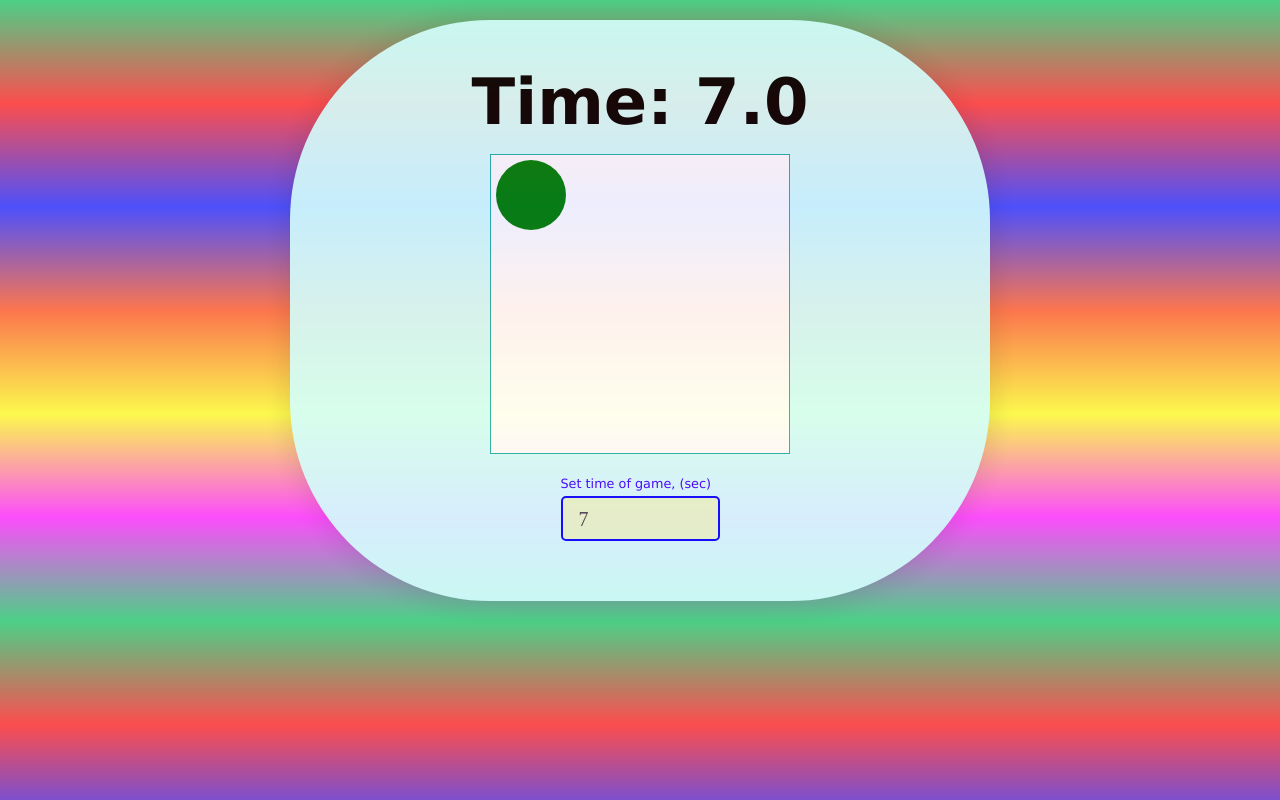
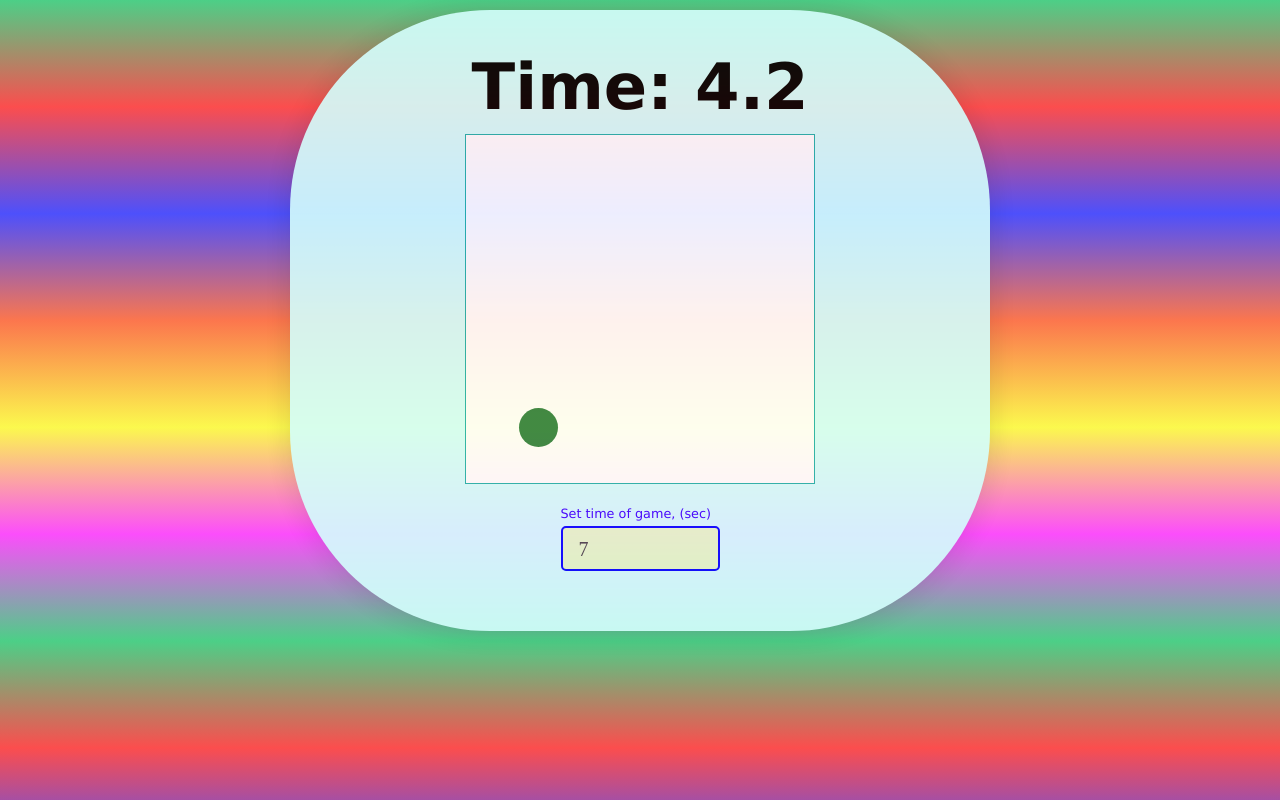
Before and after one commit to Eyeofatiger/Click-on-circle-Game-, a plain HTML site: page index.html in a window 1280 px wide. Both pictures are taken after a click on the button "Start". Drawn offline with Linux system fonts and the light colour scheme.

Commit message:
Ready to play

```diff
--- a/css/style.css
+++ b/css/style.css
@@ -11,7 +11,7 @@ body {
   display: flex;
   justify-content: center;
   align-items: center;
-  padding: 20px;
+  padding: 10px;
   overflow: hidden;
   background: linear-gradient(rgba(0, 187, 84, 0.7), rgba(250, 2, 2, 0.7), rgba(2, 6, 250, 0.7),
                                 rgba(250, 60, 2, 0.7), rgba(250, 246, 2, 0.7),
@@ -29,7 +29,7 @@ body {
 }
 
 .header {
-  padding: 15px;
+  padding: 10px;
   text-align: center;
   font: bold 32px Verdana, sans-serif;
 }
@@ -87,10 +87,8 @@ body {
   justify-content: center;
   border: 1px solid lightseagreen;
   background: lightyellow;
-  min-height: 300px;
-  min-width: 300px;
-  max-width: 300px;
-  max-height: 300px;
+  height: 350px;
+  width: 350px;
 }
 
 .hide {
--- a/js/script.js
+++ b/js/script.js
@@ -1,33 +1,99 @@
 let btnStart = document.querySelector("#start"),
     bgGame = document.getElementById("game"),
-    quantity = 0;
+    quantity = 0,
+    gameTime = document.getElementById("time"),
+    timeHeader = document.getElementById("time-header"),
+    resultHeader = document.getElementById("result-header"),
+    result = document.getElementById("result")
+    playTime = document.getElementById("game-time");
+
+playTime.addEventListener("input", setGameTime);
 
 btnStart.addEventListener("click", gameBegin);
 bgGame.addEventListener("click", (eventObject)=>{
     if(eventObject.target.dataset.click){
         quantity++;
         circleGenerator();
-    };
+    }
 });
 
 function gameBegin(){
+    quantity = 0;
+    setGameTime();
+    playTime.setAttribute("disabled", "true");
     btnStart.classList.add("hide");
     bgGame.style.backgroundColor = "white";
+
+    let gameInterval = setInterval(()=>{
+        let time = parseFloat(gameTime.textContent);
+
+        if(time>0 && time<=3){
+            gameTime.style.color = "tomato";
+            gameTime.textContent = (time - 0.1).toFixed(1);
+        }
+        else if (time<=0){
+            clearInterval(gameInterval);
+            endGame();
+        } else {
+            gameTime.textContent = (time - 0.1).toFixed(1);
+        }
+
+    }, 100);
 
     circleGenerator();
 }
 
 function circleGenerator(){
-    let div = document.createElement("div");
+    let div = document.createElement("div"),
+        circle = randomNumber(25, 100);
+        playGroundSize = bgGame.getBoundingClientRect(),
+        maxTop = playGroundSize.height - circle,
+        maxLeft = playGroundSize.width - circle,
+        colorRed = Math.floor(Math.random()*255),
+        colorGreen = Math.floor(Math.random()*255),
+        colorBlue = Math.floor(Math.random()*255);
+
     bgGame.innerHTML = "";
     bgGame.insertAdjacentElement('afterbegin', div);
-    div.style.width = div.style.height = "70px";
+    div.style.width = div.style.height = circle +"px";
     div.style.borderRadius = "50%";
-    div.style.backgroundColor = "green";
+    div.style.backgroundColor = "rgb("+colorRed+","+ colorGreen+","+ colorBlue+")";
     div.style.position = "absolute";
-    div.style.top = "5px";
-    div.style.left = "5px";
+    div.style.top = randomNumber(0, maxTop)+"px";
+    div.style.left = randomNumber(0, maxLeft)+"px";
     div.style.cursor = "pointer";
     div.setAttribute("data-click", "true");
 
 }
+
+function randomNumber(min, max){
+    return Math.floor(Math.random() * (max-min) +min);
+}
+
+function endGame(){
+    bgGame.innerHTML = "";
+    playTime.removeAttribute("disabled");
+    showGameResult();
+    timeHeader.classList.add("hide");
+    resultHeader.classList.remove("hide");
+    btnStart.classList.remove("hide");
+    bgGame.style.backgroundColor = "lightyellow";
+
+}
+
+function showGameResult(){
+    result.textContent = quantity.toString();
+}
+
+function setGameTime(){
+    let plGame = parseInt(playTime.value);
+
+    if(isNaN(plGame)){
+        alert("Please enter valid number!");
+    } else{
+    gameTime.textContent = plGame.toFixed(1);
+    timeHeader.classList.remove("hide");
+    resultHeader.classList.add("hide");
+    gameTime.style.color = "black";
+    }
+}
```
